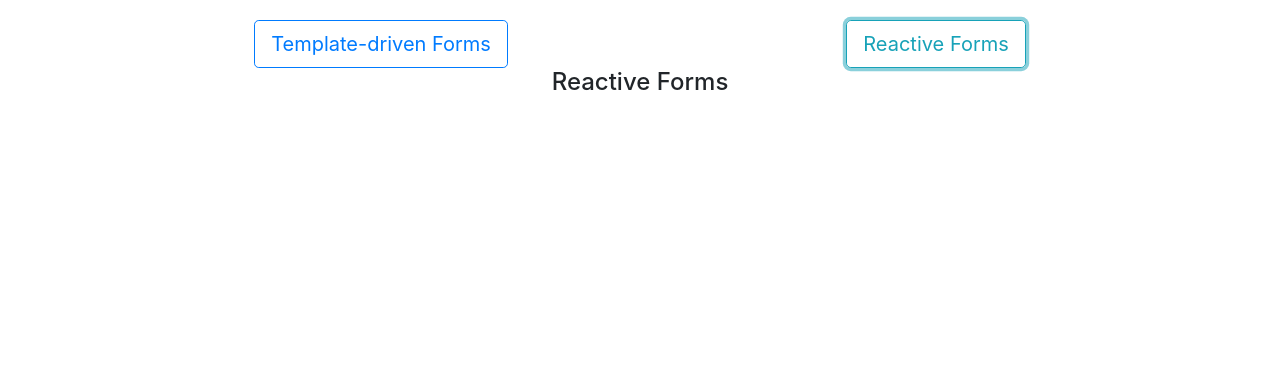
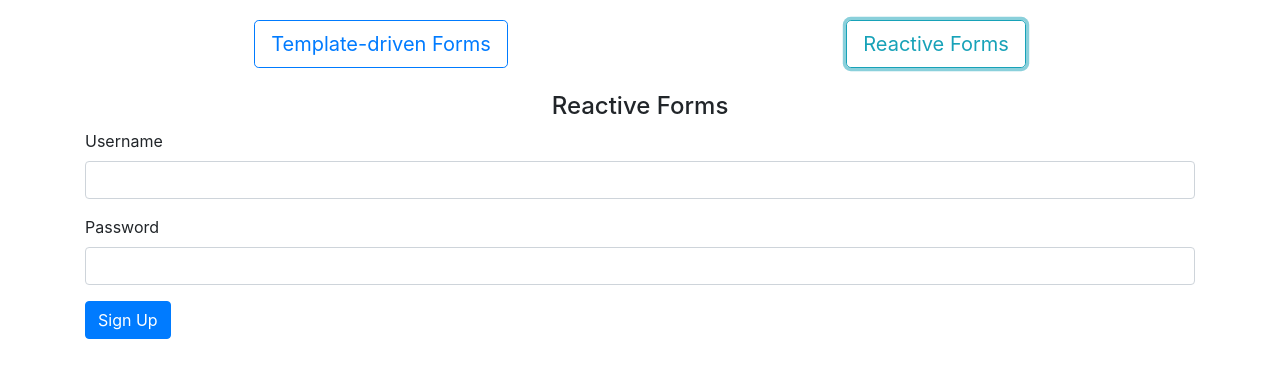
Before and after one commit to pedroarvellos/forms-practice-fundamentals, an Angular app: page / in a window 1280 px wide. Both pictures are taken after a click on the button "Reactive Forms". Shown: the top 378 px of the page. Built offline with nearby package versions, Linux system fonts and the light colour scheme.

Commit message:
Create simple component

```diff
--- a/src/app/app.component.html
+++ b/src/app/app.component.html
@@ -4,5 +4,5 @@
         <button type="button" class="btn btn-outline-info btn-lg" (click)="formType = 1">Reactive Forms</button>
     </div>
     <contact-form [hidden]="formType > 0"></contact-form>
-    <h4 class="d-flex justify-content-center" [hidden]="formType === 0">Reactive Forms</h4>
+    <signup-form [hidden]="formType === 0"></signup-form>
 </div>
--- a/src/app/app.module.ts
+++ b/src/app/app.module.ts
@@ -4,11 +4,13 @@ import { FormsModule } from '@angular/forms';
 
 import { AppComponent } from './app.component';
 import { ContactFormComponent } from './contact-form/contact-form.component';
+import { SignupFormComponent } from './signup-form/signup-form.component';
 
 @NgModule({
   declarations: [
     AppComponent,
-    ContactFormComponent
+    ContactFormComponent,
+    SignupFormComponent
   ],
   imports: [
     BrowserModule,
--- /dev/null
+++ b/src/app/signup-form/signup-form.component.html
@@ -0,0 +1,21 @@
+<div>
+    <br>
+    <h4 class="d-flex justify-content-center">Reactive Forms</h4>
+    <form>
+        <div class="form-group">
+            <label for="username">Username</label>
+            <input
+                id="username"
+                type="text"
+                class="form-control">
+        </div>
+        <div class="form-group">
+            <label for="password">Password</label>
+            <input
+                id="password"
+                type="text"
+                class="form-control">
+        </div>
+        <button class="btn btn-primary" type="submit">Sign Up</button>
+    </form>
+</div>
--- /dev/null
+++ b/src/app/signup-form/signup-form.component.ts
@@ -0,0 +1,15 @@
+import { Component, OnInit } from '@angular/core';
+
+@Component({
+  selector: 'signup-form',
+  templateUrl: './signup-form.component.html',
+  styleUrls: ['./signup-form.component.scss']
+})
+export class SignupFormComponent implements OnInit {
+
+  constructor() { }
+
+  ngOnInit() {
+  }
+
+}
```
Also changed, not shown: src/app/signup-form/signup-form.component.scss (added), 1 other file (tests, documents, lock files or other folders).
